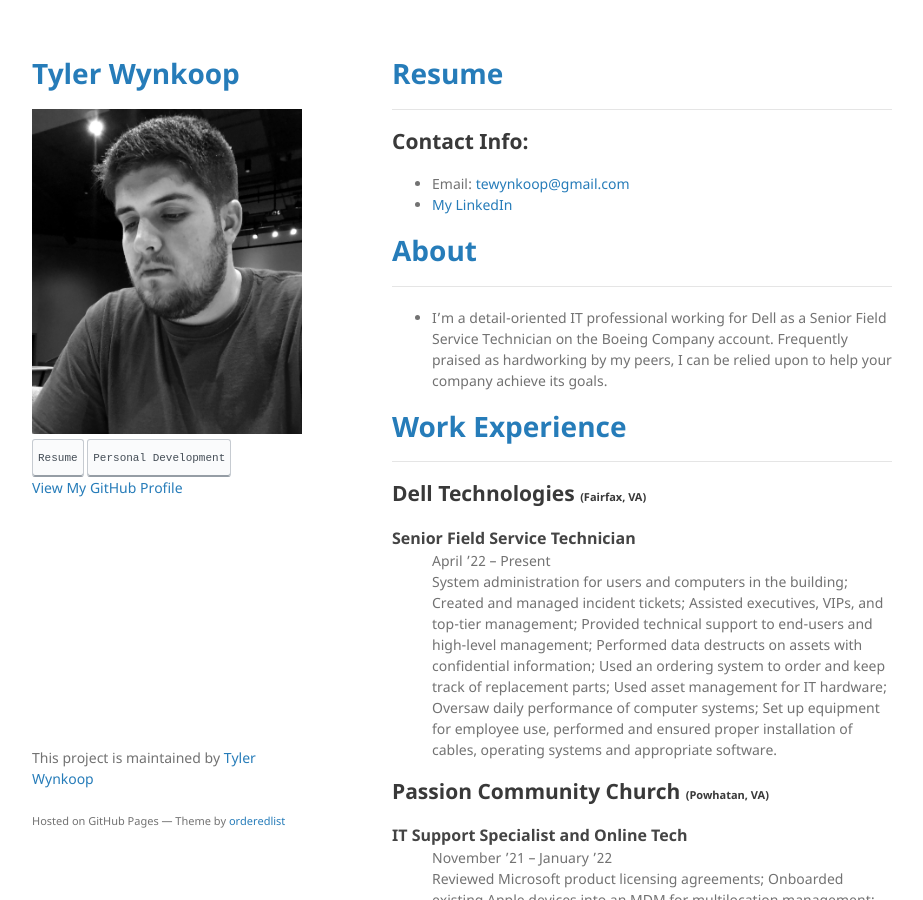
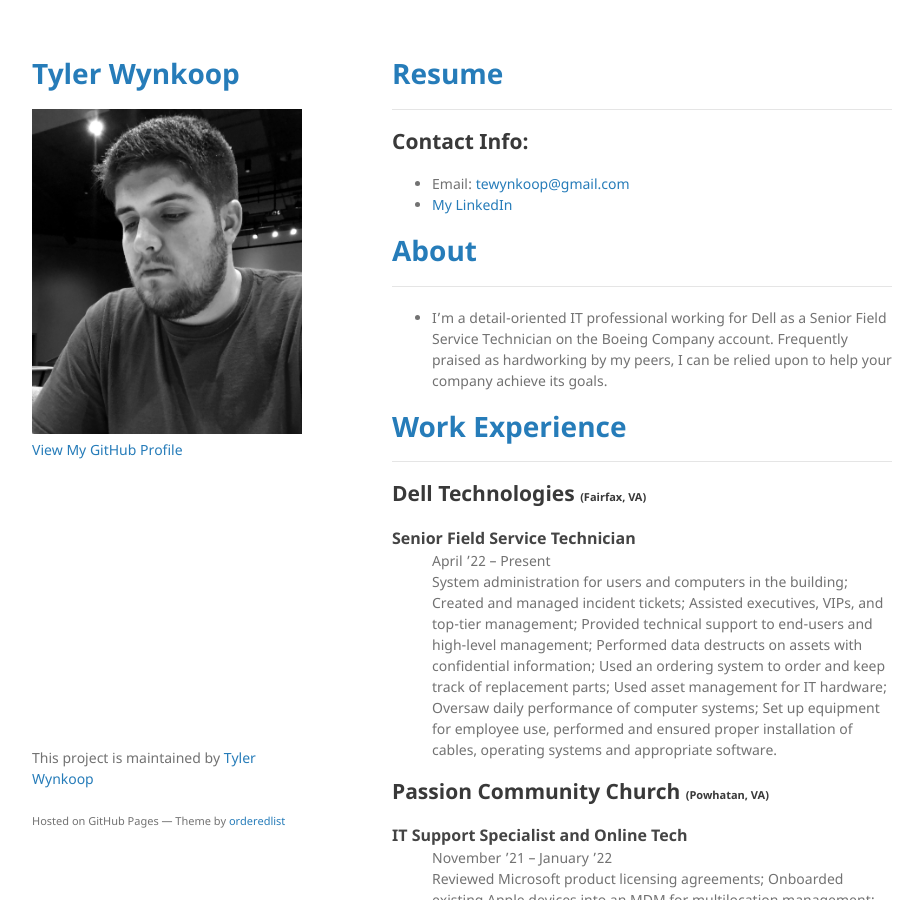
Before and after one commit to tewynkoop/TylerWynkoop, a Jekyll site: the page built from index.md, in a window 1280 px wide and 900 px high. Shown: the whole window, without its empty margins (178-1101 px from the left). Built offline with Jekyll 4.4.1, drawn with Linux system fonts in a browser that asks for light colours; a script that is not in the unit is left out; our own code applies the rules of GitHub Pages for plain Markdown files.

Commit message:
Update default.html

```diff
--- a/_layouts/default.html
+++ b/_layouts/default.html
@@ -21,7 +21,7 @@
           <img src="{{site.logo | relative_url}}" alt="Logo" />
         {% endif %}
 
-        <a href="./index.html"> <kbd> <br> Resume <br> </kbd> </a> <a href="./personal-development.html"> <kbd> <br> Personal Development <br> </kbd> </a>
+        <!--<a href="./index.html"> <kbd> <br> Resume <br> </kbd> </a> <a href="./personal-development.html"> <kbd> <br> Personal Development <br> </kbd> </a> -->
 
         <!--p>{{ site.description | default: site.github.project_tagline }}</p-->
 
```
